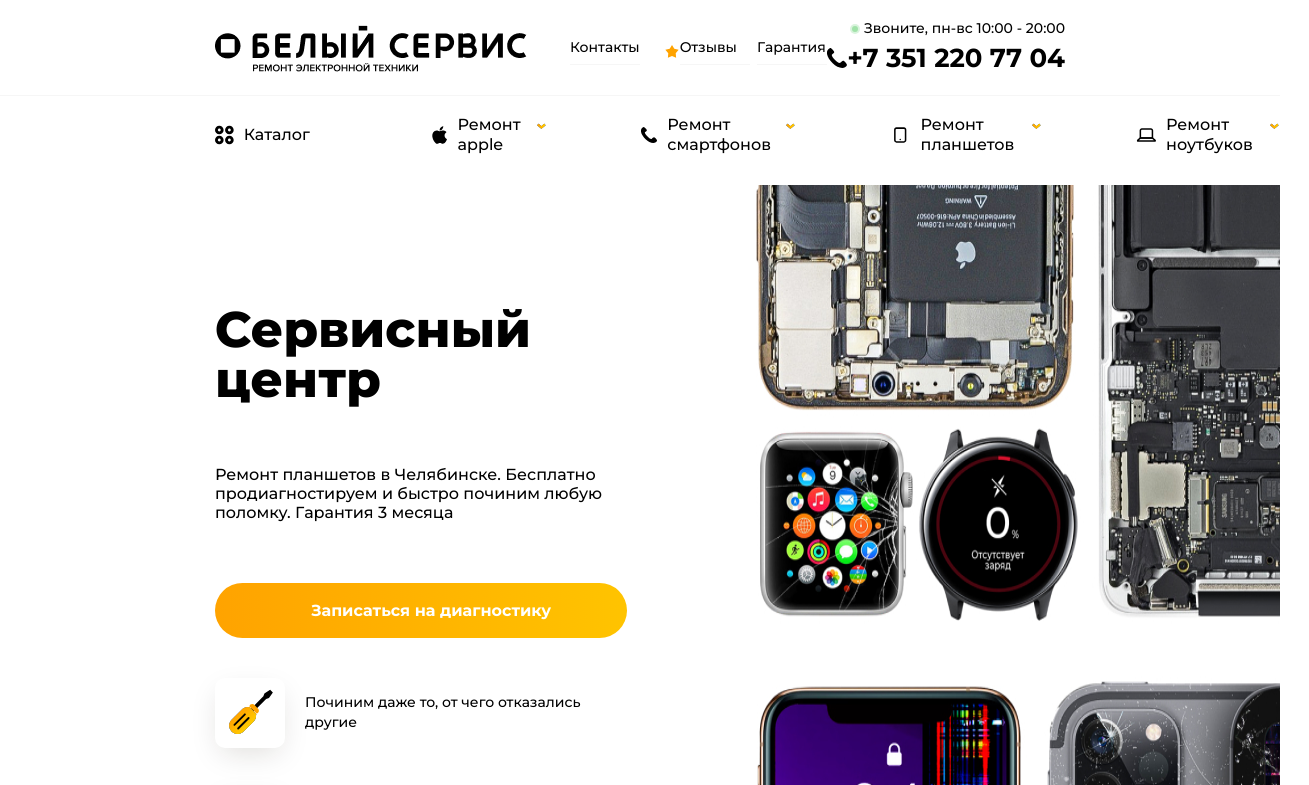
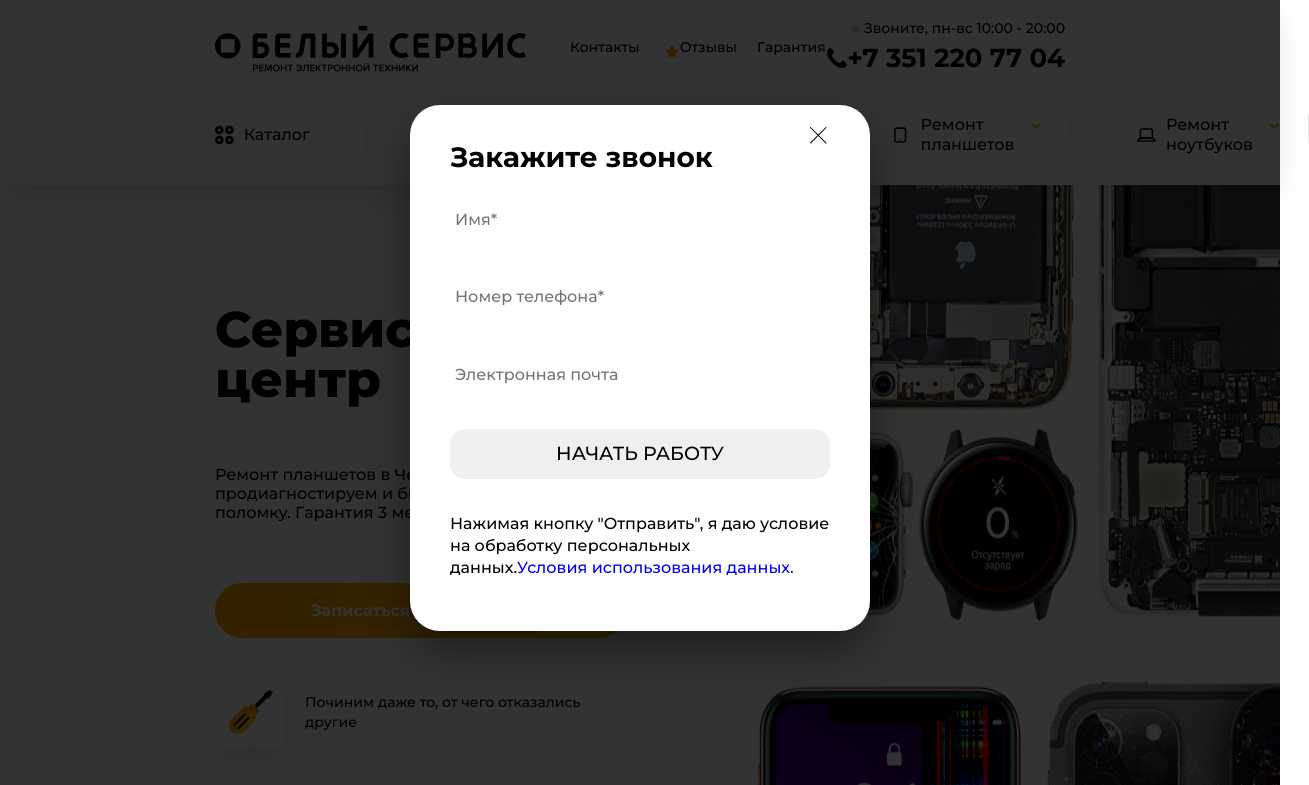
Before and after one commit to Daiver500/WISPO, a website built with webpack: page source/index.html in a window 1280 px wide. Both pictures are taken after a click on the button "Записаться на диагностику". Shown: the top 785 px of the page, 1309 px wide, since content can reach past the window. Built offline with nearby package versions, Linux system fonts and the light colour scheme; a web font is replaced by a local one.

Commit message:
Menu on desktop done + modal preparation for desktop

```diff
--- a/source/index.html
+++ b/source/index.html
@@ -186,7 +186,7 @@
           <div class="intro__inner-block">
             <h1 class="title">Сервисный центр</h1>
             <p class="text-medium">Ремонт планшетов в&nbsp;Челябинске. Бесплатно продиагностируем и&nbsp;быстро починим любую поломку. Гарантия 3&nbsp;месяца</p>
-            <button type="button" class="btn btn--orange"><span>Записаться на диагностику</span></button>
+            <button type="button" class="btn btn--orange intro__button"><span>Записаться на диагностику</span></button>
             <div class="advantages-list">
               <div class="advantages-card">
                 <img class="advantages-card__img" src="img/svg/icon-guitar.svg" width="70" height="70" alt="иконка гитары">
@@ -393,7 +393,6 @@
           </div>
         </div>
       </form>
-
     </div>
   </section>
 </div>
--- a/source/js/app.js
+++ b/source/js/app.js
@@ -1,12 +1,12 @@
 import '../js/index';
 import '../js/swiper';
 import {workersSlider} from './workers-slider';
-//import {modal} from './modal';
+import {modal} from './modal';
 //import {mainMenu} from './menu';
 //import {tabs} from './tabs';
 
 window.addEventListener('DOMContentLoaded', () => {
-  //modal();
+  modal();
   //mainMenu();
   //tabs();
   workersSlider();
--- a/source/js/modal.js
+++ b/source/js/modal.js
@@ -1,7 +1,8 @@
 '"use strict';
 
 const modal = () => {
-  const openModalButton = document.querySelector('.navigation__btn');
+  const openModalButton = document.querySelector('.intro__button');
+  const closeModalButton = document.querySelector('.modal__close');
   const modalWindow = document.querySelector('.modal');
   const body = document.getElementsByTagName('body');
 
@@ -33,6 +34,7 @@ const modal = () => {
   };
 
   openModalButton.addEventListener('click', openModal);
+  closeModalButton.addEventListener('click', closeModal);
 
 };
 
--- a/source/sass/blocks/header.scss
+++ b/source/sass/blocks/header.scss
@@ -1,6 +1,7 @@
 .header {
-  margin-top: 20px;
-  margin-bottom: 20px;
+  padding-bottom: 20px;
+  padding-top: 20px;
+  box-shadow: 0px 10px 30px -6px rgba(35, 25, 4, 0.15);
 }
 
 .header__top {
--- a/source/sass/blocks/modal.scss
+++ b/source/sass/blocks/modal.scss
@@ -10,7 +10,7 @@
   text-align: center;
   box-shadow: 0 20px 40px rgba(0, 0, 0, 0.4);
   z-index: 2;
-  //background-color: $white;
+  background-color: $color-default-white;
   border-radius: 30px;
 }
 
@@ -35,6 +35,7 @@
   z-index: 2;
   background-color: rgba(0, 0, 0, 0.8);
   min-height: 100vh;
+  z-index: 30;
 }
 
 .modal__data {
--- a/source/sass/blocks/navigation.scss
+++ b/source/sass/blocks/navigation.scss
@@ -57,6 +57,16 @@
   z-index: 10;
 }
 
+.navigation__item:before {
+  content: "";
+  position: absolute;
+  right: -50px;
+  top: 0;
+  width: 1px;
+  height: 28px;
+  border-right: 1px solid $color-whisper;
+}
+
 .navigation__subitem {
   z-index: 20;
 }
--- a/source/sass/global.scss
+++ b/source/sass/global.scss
@@ -59,3 +59,7 @@ html {
     line-height: 19.6px;
   }
 }
+
+.no-scroll {
+  overflow: hidden;
+}
--- a/webpack.config.js
+++ b/webpack.config.js
@@ -29,7 +29,7 @@ module.exports = {
       {
         test: /\.(scss)$/,
         use: [
-          //MiniCssExtractPlugin.loader,
+          MiniCssExtractPlugin.loader,
           "css-loader",
           "postcss-loader",
           "sass-loader",
@@ -44,7 +44,7 @@ module.exports = {
       },
     ],
   },
-  /*plugins: [
+  plugins: [
     new MiniCssExtractPlugin({
       filename: 'style.min.css',
     }),
@@ -65,5 +65,5 @@ module.exports = {
       new CssMinimizerPlugin(),
     ],
     minimize: true,
-  }*/
+  }
 };
```
